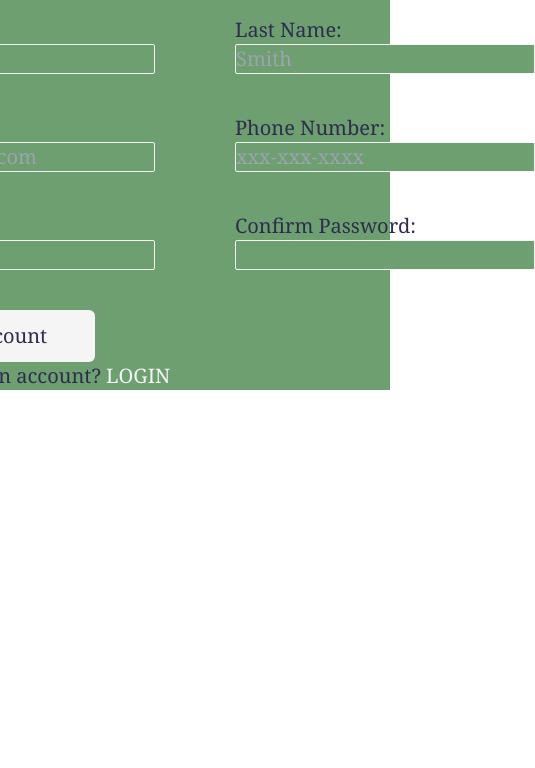
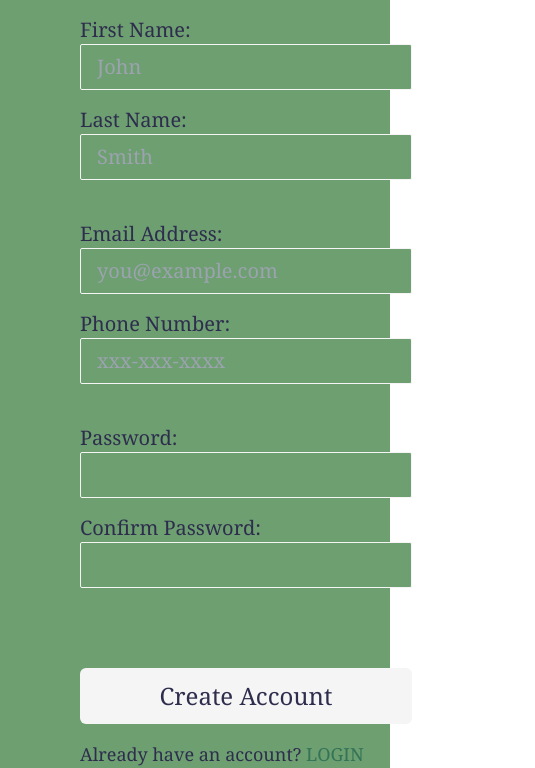
Before and after one commit to giahenville/Sign-up-Form, a website: page index.html in a window 390 px wide. Shown: the part 594-1362 px from the top of the page, 535 px wide, since content can reach past the window. Before the commit the page ends 984 px from the top, so only its background shows below. Drawn offline with Linux system fonts and the light colour scheme.

Commit message:
Fix: Fix form responsiveness
Get form to stack when screen size decreases

```diff
--- a/index.html
+++ b/index.html
@@ -20,53 +20,56 @@
         </div>
 
         <!-- Right-side -->
-        <div style="background-color: #6D9F71;" class="flex justify-center items-center w-screen h-screen md:w-3/5 md:ml-auto slideRight-animation">
+        <div style="background-color: #6D9F71;" class="flex items-center w-screen h-screen md:w-3/5 md:ml-auto slideRight-animation">
 
-                <form action="" method="" class="text-xl flex flex-col" style="color:#2E2D4D;">
-                    <div class="text-5xl" style="color: #2E2D4D">Get Started</div>
-                    <div class="flex mt-10">
-                        <div class="flex flex-col mr-20">
+            <form action="" method="" class="text-xl flex flex-col md:w-2/5 ml-20 py-30" style="color: #2E2D4D;">
+                <div class="text-5xl mb-10">Get Started</div>
+
+                <div class="flex flex-col md:flex-row mb-10">
+                    <div class="flex flex-col mb-4 md:mr-8">
                     <label for="first_name">First Name:</label>
-                            <input type="text" id="first_name" placeholder="John" name="first_name"
-                            class="rounded-sm" style="background-color: #6D9F71; border: 1px solid rgb(245, 245, 245);" required>
+                    <input type="text" id="first_name" placeholder="John" name="first_name" class="rounded-sm bg-[#6D9F71] border border-[#F5F5F5] px-4 py-2" required>
                     </div>
+
                     <div class="flex flex-col">
                     <label for="last_name">Last Name:</label>
-                            <input type="text" id="last_name" placeholder="Smith" name="first_name"
-                            class="rounded-sm" style="background-color: #6D9F71; border: 1px solid rgb(245, 245, 245);" required>
+                    <input type="text" id="last_name" placeholder="Smith" name="last_name" class="rounded-sm bg-[#6D9F71] border border-[#F5F5F5] px-4 py-2" required>
                     </div>
                 </div>
-                    <div class="flex mt-10">
-                        <div class="flex flex-col mr-20">
+
+                <div class="flex flex-col md:flex-row mb-10">
+                    <div class="flex flex-col mb-4 md:mr-8">
                         <label for="email">Email Address:</label>
-                            <input type="text" id="email" placeholder="you@example.com" name="email"
-                            class="rounded-sm" style="background-color: #6D9F71; border: 1px solid rgb(245, 245, 245);" required>
+                        <input type="text" id="email" placeholder="you@example.com" name="email" class="rounded-sm bg-[#6D9F71] border border-[#F5F5F5] px-4 py-2" required>
                     </div>
+
                     <div class="flex flex-col">
                         <label for="phone_number">Phone Number:</label>
-                            <input type="number" id="phone_number" placeholder="xxx-xxx-xxxx" name="phone_number"
-                            class="rounded-sm" style="background-color: #6D9F71; border: 1px solid rgb(245, 245, 245);" required>
+                        <input type="tel" id="phone_number" placeholder="xxx-xxx-xxxx" name="phone_number" pattern="[0-9]{3}-[0-9]{3}-[0-9]{4}"
+                        class="rounded-sm bg-[#6D9F71] border border-[#F5F5F5] px-4 py-2
+                        valid:border-green-500 invalid:border-red-500" required>
                     </div>
                 </div>
-                    <div class="flex mt-10">
-                        <div class="flex flex-col mr-20">
+
+                <div class="flex flex-col md:flex-row mb-10">
+                    <div class="flex flex-col mb-4 md:mr-8">
                         <label for="password">Password:</label>
-                            <input type="text" id="password" name="password"
-                            class="rounded-sm" style="background-color: #6D9F71; border: 1px solid rgb(245, 245, 245);" required>
+                        <input type="password" id="password" name="password" class="rounded-sm bg-[#6D9F71] border border-[#F5F5F5] px-4 py-2" required>
                     </div>
+
                     <div class="flex flex-col">
                         <label for="password_confirm">Confirm Password:</label>
-                            <input type="text" id="password_confirm" name="password_confirm"
-                            class="rounded-sm" style="background-color: #6D9F71; border: 1px solid rgb(245, 245, 245);" required>
+                        <input type="password" id="password_confirm" name="password_confirm" class="rounded-sm bg-[#6D9F71] border border-[#F5F5F5] px-4 py-2" required>
                     </div>
                 </div>
-                    <div>
-                        <button type="submit" class="mt-10 rounded-md py-3 px-12" style="background-color: rgb(245, 245, 245);">Create Account</button>
-                        <div>Already have an account? <a href="" style="color: rgb(245, 245, 245);"> LOGIN </a></div>
+
+                <div class="flex flex-col">
+                    <button type="submit" class="mt-10 rounded-md py-3 px-1 bg-[#F5F5F5] text-[#2E2D4D] text-2xl">Create Account</button>
+                    <div class="mt-4 text-lg">Already have an account? <a href="" class="text-[#337357]">LOGIN</a></div>
                 </div>
             </form>
         </div>
-        </div>
+
     </div>
 
     <script src="script.js"></script>
```
Also changed, not shown: dist/output.css. Lines whose indentation alone changed are shown as unchanged.
